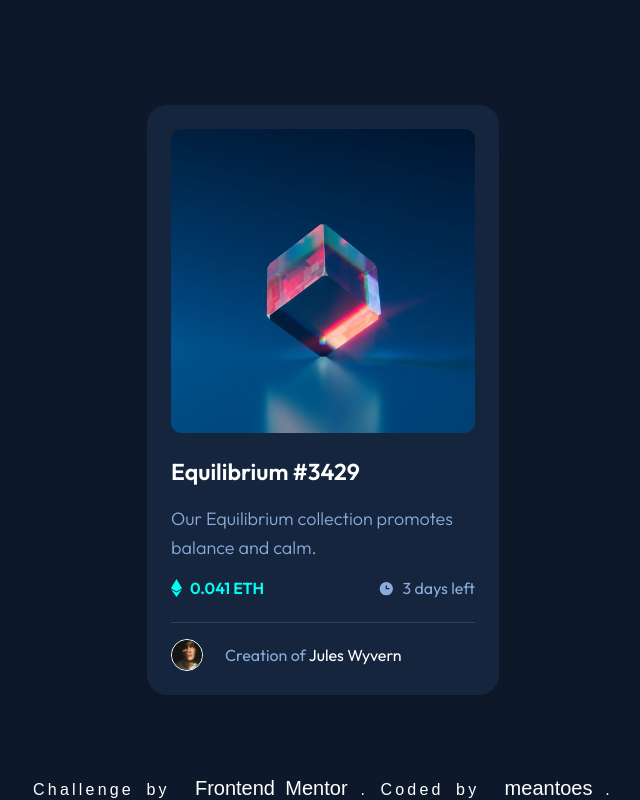
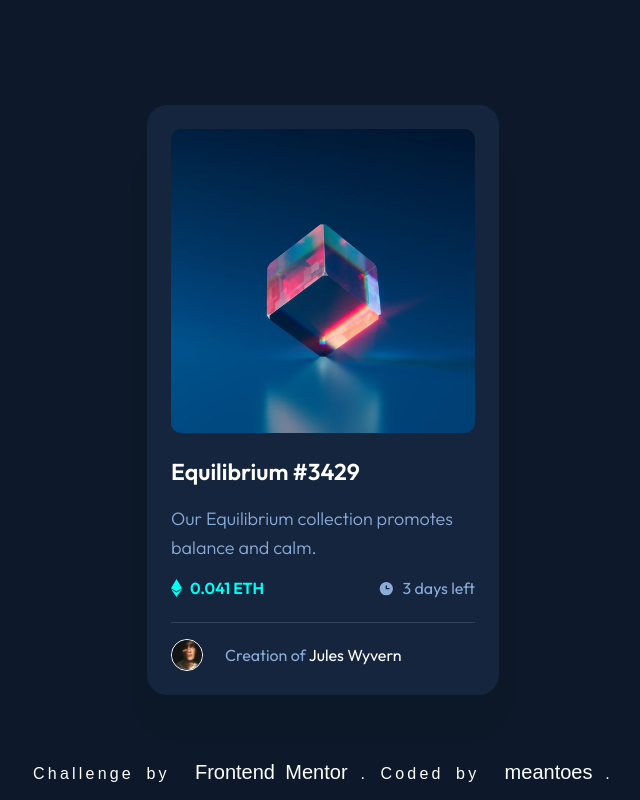
Before and after one commit to meantoes/NFT-Preview-Card, a plain HTML site: page index.html in a window 1280 px wide. Shown: the whole page, without its empty margins (317-957 px from the left). Drawn offline with Linux system fonts and the light colour scheme; a web font is replaced by a local one.

Commit message:
Update style.css

```diff
--- a/style.css
+++ b/style.css
@@ -176,7 +176,7 @@ h1:hover, .creators-name:hover{
 
 footer {
     position: absolute;
-    bottom: 0;
+    bottom: 1rem;
     font-size: 1rem;
     white-space: nowrap;
 
```
